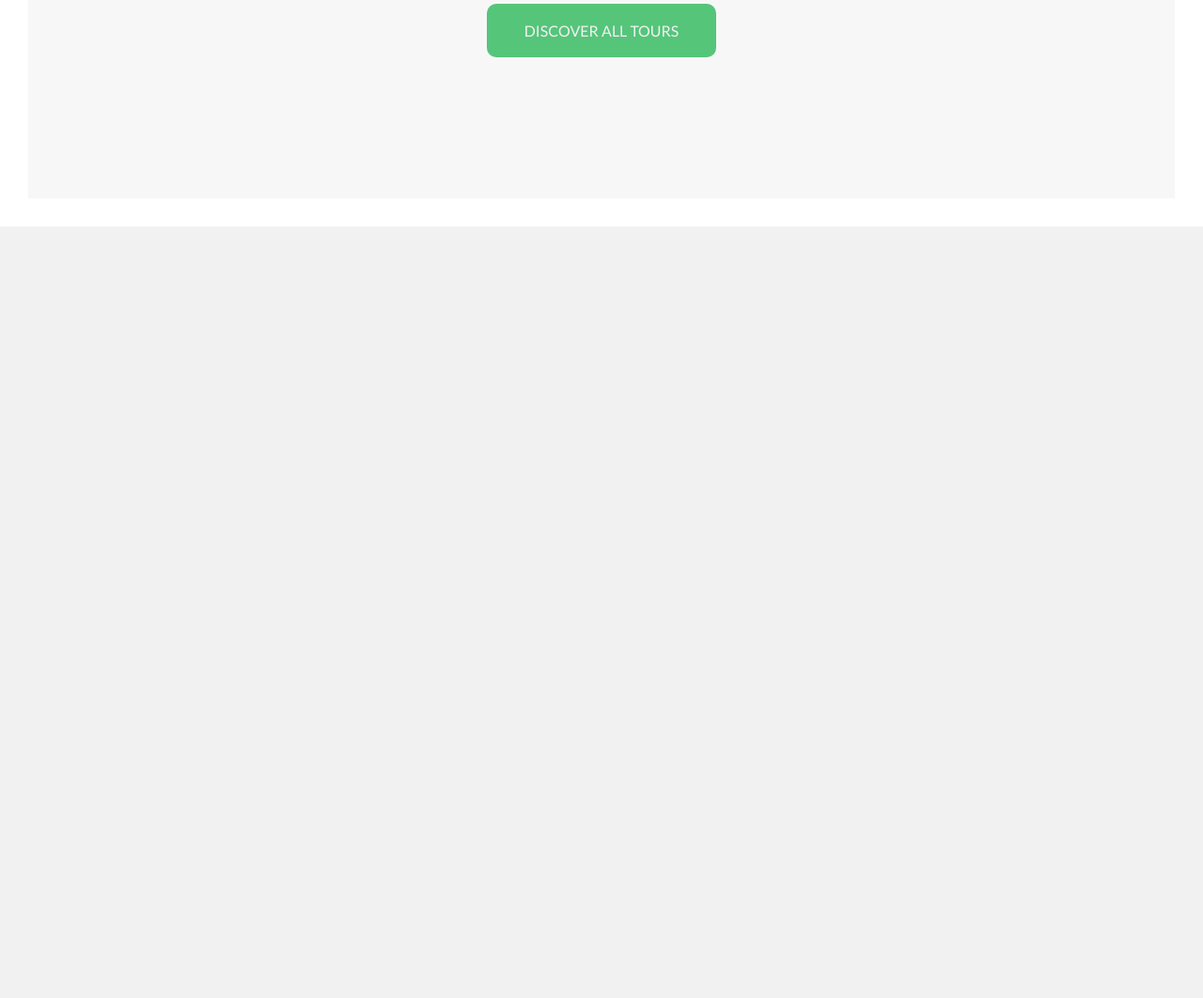
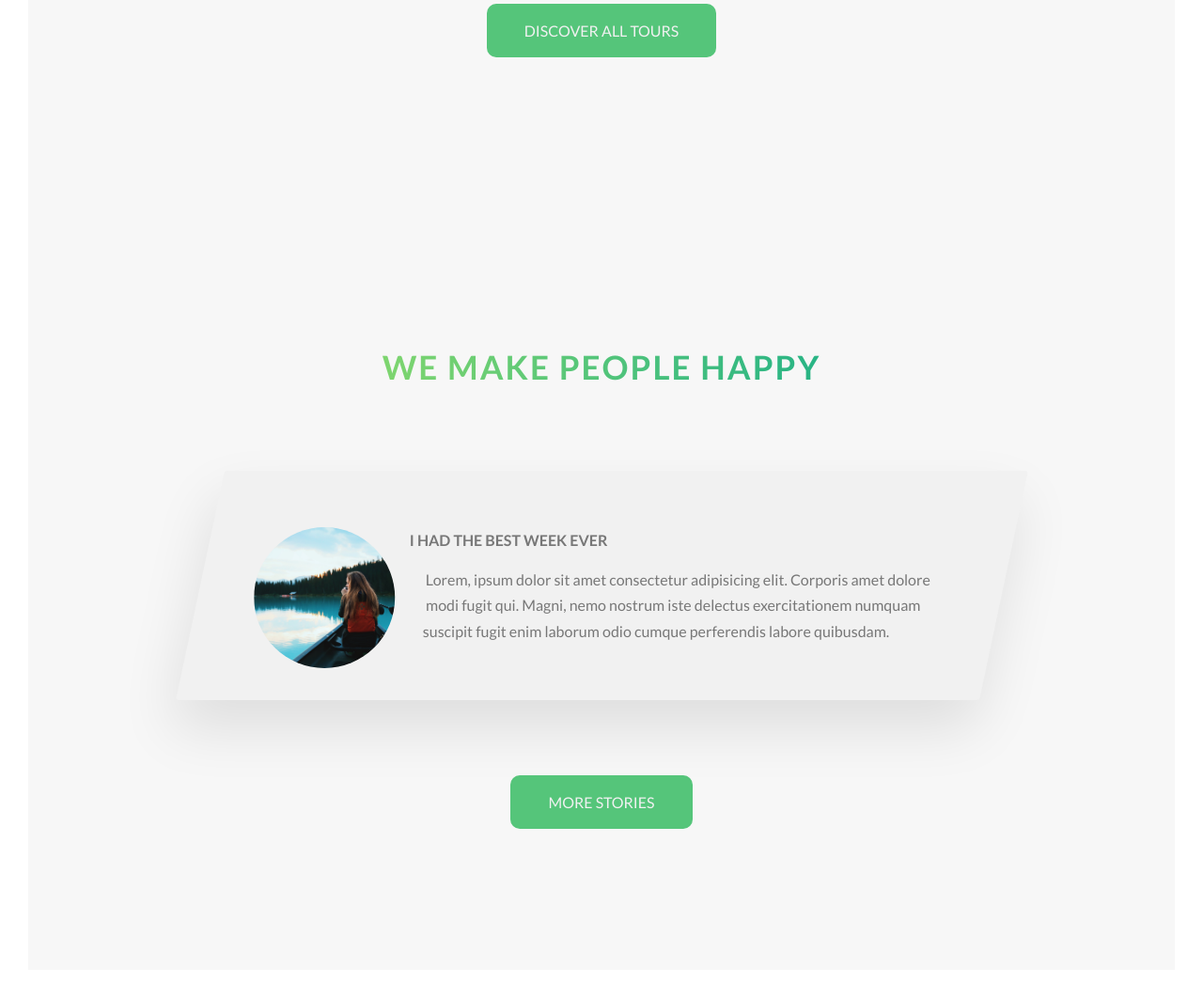
Before and after one commit to peteyb/advanced-css-course, a PHP site: page / in a window 1280 px wide. Shown: the part 2945-4007 px from the top of the page at 94% size. Before the commit the page ends 3186 px from the top, so only its background shows below. Run offline with PHP 8.4, Linux system fonts and the light colour scheme.

Commit message:
stories section

```diff
--- a/Natours/starter/css/style.css
+++ b/Natours/starter/css/style.css
@@ -313,6 +313,30 @@ body {
   .feature-box:hover {
     transform: translateY(-1.5rem) scale(1.03); }
 
+.story {
+  width: 75%;
+  margin: 0 auto;
+  box-shadow: 0 3rem 6rem rgba(0, 0, 0, 0.1);
+  background-color: #f1f1f1;
+  border-radius: 3px;
+  padding: 6rem;
+  padding-left: 9rem;
+  font-size: 1.6rem;
+  transform: skewX(-12deg); }
+  .story > * {
+    transform: skewX(12deg); }
+  .story__shape {
+    width: 15rem;
+    height: 15rem;
+    float: left;
+    -webkit-shape-outside: circle(50% at 50% 50%);
+    shape-outside: circle(50% at 50% 50%);
+    -webkit-clip-path: circle(50% at 50% 50%);
+    clip-path: circle(50% at 50% 50%);
+    transform: skewX(12deg) translateX(-3rem); }
+  .story__img {
+    height: 100%; }
+
 .row {
   max-width: 114rem;
   margin: 0 auto; }
@@ -378,3 +402,7 @@ body {
   background-color: #f7f7f7;
   padding: 25rem 0 15rem 0;
   margin-top: -20vh; }
+
+.section-stories {
+  padding: 15rem 0;
+  background-color: #f7f7f7; }
--- a/Natours/starter/index.html
+++ b/Natours/starter/index.html
@@ -228,6 +228,34 @@
                 <a href="#" class="btn btn--green">Discover all tours</a>
             </div>
         </section>
+
+        <section class="section-stories">
+            <div class="u-center-text u-mb-big">
+                <h2 class="heading-secondary">
+                    We make people happy
+                </h2>
+            </div>
+
+            <div class="row">
+                <div class="story">
+                    <figure class="story__shape">
+                        <img src="img/nat-8.jpg" alt="Some text" class="story__img" />
+                    </figure>
+                    <div class="story__text">
+                        <h3 class="heading-tertiary u-mb-small">
+                            I had the best week ever
+                        </h3>
+                        <p>
+                            Lorem, ipsum dolor sit amet consectetur adipisicing elit. Corporis amet dolore modi fugit qui. Magni, nemo nostrum iste delectus exercitationem numquam suscipit fugit enim laborum odio cumque perferendis labore quibusdam.
+                        </p>
+                    </div>
+                </div>
+            </div>
+
+            <div class="u-center-text u-mt-big">
+                <a href="#" class="btn btn--green">More stories</a>
+            </div>
+        </section>
     </main>
 
     <!-- <section class="grid-test">
--- /dev/null
+++ b/Natours/starter/sass/components/_story.scss
@@ -0,0 +1,34 @@
+.story {
+    width: 75%;
+    margin: 0 auto;
+    box-shadow: 0 3rem 6rem rgba($color-black, .1);
+    background-color: $color-white;
+    border-radius: 3px;
+    padding: 6rem;
+    padding-left: 9rem;
+    font-size: $default-font-size;
+    transform: skewX(-12deg);
+
+    & > * {
+        transform: skewX(12deg);
+    }
+
+    &__shape {
+        width: 15rem;
+        height: 15rem;
+        float: left;
+        -webkit-shape-outside: circle(50% at 50% 50%);
+        shape-outside: circle(50% at 50% 50%);
+        -webkit-clip-path: circle(50% at 50% 50%);
+        clip-path: circle(50% at 50% 50%);
+        transform: skewX(12deg) translateX(-3rem);
+    }
+
+    &__img {
+        height: 100%;
+    }
+
+    &__text {
+
+    }
+}
--- a/Natours/starter/sass/main.scss
+++ b/Natours/starter/sass/main.scss
@@ -11,6 +11,7 @@
 @import "components/card";
 @import "components/composition";
 @import "components/feature-box";
+@import "components/story";
 
 @import "layout/grid";
 @import "layout/header";
--- a/Natours/starter/sass/pages/_home.scss
+++ b/Natours/starter/sass/pages/_home.scss
@@ -23,3 +23,9 @@
     padding: 25rem 0 15rem 0;
     margin-top: -20vh;
 }
+
+.section-stories {
+    padding: 15rem 0;
+    background-color: $color-grey-light-1;
+
+}
```
